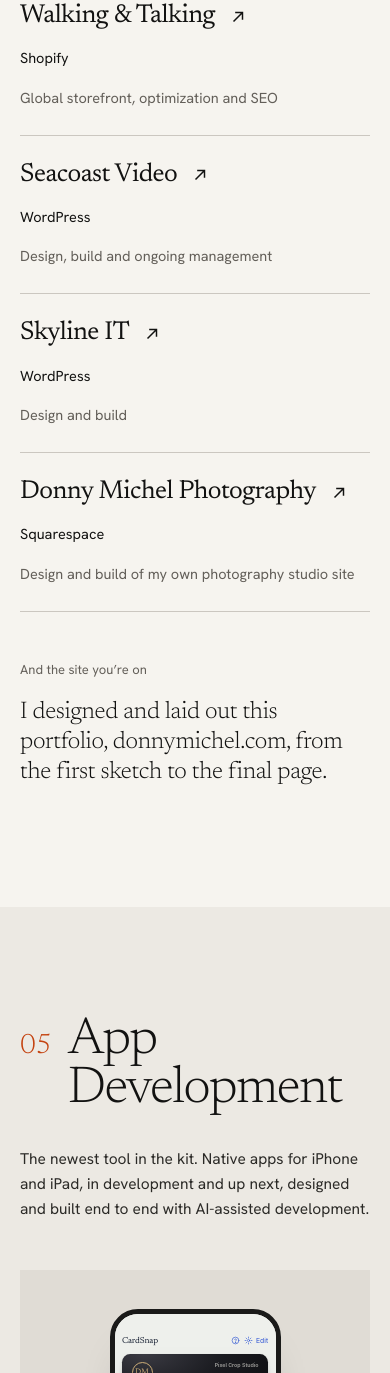
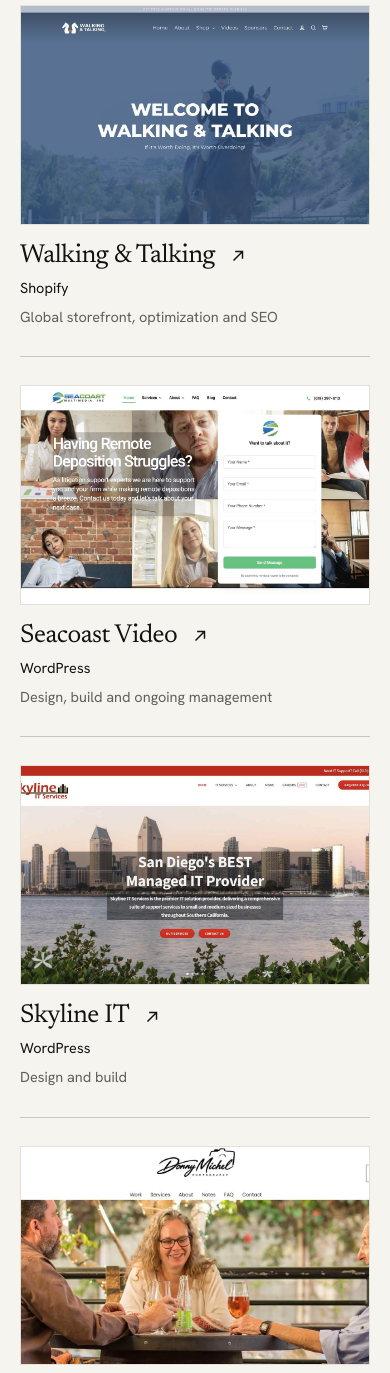
Before and after one commit to Photo-jpg/portfolio, a plain HTML site: page index.html in a window 390 px wide. Shown: the part 6913-8286 px from the top of the page. Drawn offline with Linux system fonts and the light colour scheme.

Commit message:
Add files via upload

```diff
--- a/index.html
+++ b/index.html
@@ -119,6 +119,8 @@ a:hover{opacity:1}
 .cd-status{display:none !important}
 .cd-hide-m{display:none !important}
 .cd-webrow{grid-template-columns:1fr !important}
+.cd-row.cd-webrow{row-gap:6px !important;padding:28px 0 !important}
+.cd-webthumb{order:-1;margin-bottom:12px}
 .cd-sticky{position:static !important}
 .cd-facts{grid-template-columns:1fr !important}
 .cd-fact{border-left:0 !important;padding-left:0 !important;padding-right:0 !important;border-top:1px solid var(--cd-line)}
@@ -462,28 +464,28 @@ a:hover{opacity:1}
 <span style="font-family: 'Newsreader', Georgia, serif; font-weight: 400; font-size: clamp(26px, 2.6vw, 40px); letter-spacing: -0.02em; line-height: 1.05; display: flex; align-items: center; gap: 14px; min-width: 0; overflow-wrap: anywhere">Walking &amp; Talking<svg class="cd-arrow" aria-hidden="true" width="18" height="18" viewBox="0 0 16 16" fill="none" stroke="currentColor" stroke-width="1.3"><path d="M4 12L12 4M5.5 4H12v6.5"></path></svg></span>
 <span style="font-size: 14.5px">Shopify</span>
 <span style="font-size: 14.5px; color: #635F59">Global storefront, optimization and SEO</span>
-<span class="cd-hide-m cd-media" style="aspect-ratio: 16 / 10; background: #D6D2CB; display: block; border: 1px solid #E3E0DA"><span style="display: block; height: 100%"><img src="images/web-walking-talking.jpg" alt="Walking &amp; Talking homepage" loading="lazy" style="width: 100%; height: 100%; object-fit: cover; object-position: 50% 0; display: block"></span></span>
+<span class="cd-webthumb cd-media" style="aspect-ratio: 16 / 10; background: #D6D2CB; display: block; border: 1px solid #E3E0DA"><span style="display: block; height: 100%"><img src="images/web-walking-talking.jpg" alt="Walking &amp; Talking homepage" loading="lazy" style="width: 100%; height: 100%; object-fit: cover; object-position: 50% 0; display: block"></span></span>
 </a>
 
 <a class="cd-row cd-webrow" href="https://seacoastvideo.com" target="_blank" rel="noopener" style="text-decoration: none; display: grid; grid-template-columns: minmax(0, 1.5fr) minmax(0, 0.8fr) minmax(0, 1.3fr) 280px; gap: 16px 32px; align-items: center; padding: 26px 0; border-bottom: 1px solid #CBC7C0">
 <span style="font-family: 'Newsreader', Georgia, serif; font-weight: 400; font-size: clamp(26px, 2.6vw, 40px); letter-spacing: -0.02em; line-height: 1.05; display: flex; align-items: center; gap: 14px; min-width: 0; overflow-wrap: anywhere">Seacoast Video<svg class="cd-arrow" aria-hidden="true" width="18" height="18" viewBox="0 0 16 16" fill="none" stroke="currentColor" stroke-width="1.3"><path d="M4 12L12 4M5.5 4H12v6.5"></path></svg></span>
 <span style="font-size: 14.5px">WordPress</span>
 <span style="font-size: 14.5px; color: #635F59">Design, build and ongoing management</span>
-<span class="cd-hide-m cd-media" style="aspect-ratio: 16 / 10; background: #CBC6BE; display: block; border: 1px solid #E3E0DA"><span style="display: block; height: 100%"><img src="images/web-seacoast.jpg" alt="Seacoast Video homepage" loading="lazy" style="width: 100%; height: 100%; object-fit: cover; object-position: 50% 0; display: block"></span></span>
+<span class="cd-webthumb cd-media" style="aspect-ratio: 16 / 10; background: #CBC6BE; display: block; border: 1px solid #E3E0DA"><span style="display: block; height: 100%"><img src="images/web-seacoast.jpg" alt="Seacoast Video homepage" loading="lazy" style="width: 100%; height: 100%; object-fit: cover; object-position: 50% 0; display: block"></span></span>
 </a>
 
 <a class="cd-row cd-webrow" href="https://skylineits.com" target="_blank" rel="noopener" style="text-decoration: none; display: grid; grid-template-columns: minmax(0, 1.5fr) minmax(0, 0.8fr) minmax(0, 1.3fr) 280px; gap: 16px 32px; align-items: center; padding: 26px 0; border-bottom: 1px solid #CBC7C0">
 <span style="font-family: 'Newsreader', Georgia, serif; font-weight: 400; font-size: clamp(26px, 2.6vw, 40px); letter-spacing: -0.02em; line-height: 1.05; display: flex; align-items: center; gap: 14px; min-width: 0; overflow-wrap: anywhere">Skyline IT<svg class="cd-arrow" aria-hidden="true" width="18" height="18" viewBox="0 0 16 16" fill="none" stroke="currentColor" stroke-width="1.3"><path d="M4 12L12 4M5.5 4H12v6.5"></path></svg></span>
 <span style="font-size: 14.5px">WordPress</span>
 <span style="font-size: 14.5px; color: #635F59">Design and build</span>
-<span class="cd-hide-m cd-media" style="aspect-ratio: 16 / 10; background: #E0DCD5; display: block; border: 1px solid #E3E0DA"><span style="display: block; height: 100%"><img src="images/web-skyline.jpg" alt="Skyline IT homepage" loading="lazy" style="width: 100%; height: 100%; object-fit: cover; object-position: 50% 0; display: block"></span></span>
+<span class="cd-webthumb cd-media" style="aspect-ratio: 16 / 10; background: #E0DCD5; display: block; border: 1px solid #E3E0DA"><span style="display: block; height: 100%"><img src="images/web-skyline.jpg" alt="Skyline IT homepage" loading="lazy" style="width: 100%; height: 100%; object-fit: cover; object-position: 50% 0; display: block"></span></span>
 </a>
 
 <a class="cd-row cd-webrow" href="https://donnymichelphotography.com" target="_blank" rel="noopener" style="text-decoration: none; display: grid; grid-template-columns: minmax(0, 1.5fr) minmax(0, 0.8fr) minmax(0, 1.3fr) 280px; gap: 16px 32px; align-items: center; padding: 26px 0; border-bottom: 1px solid #CBC7C0">
 <span style="font-family: 'Newsreader', Georgia, serif; font-weight: 400; font-size: clamp(26px, 2.6vw, 40px); letter-spacing: -0.02em; line-height: 1.05; display: flex; align-items: center; gap: 14px; min-width: 0; overflow-wrap: anywhere">Donny Michel Photography<svg class="cd-arrow" aria-hidden="true" width="18" height="18" viewBox="0 0 16 16" fill="none" stroke="currentColor" stroke-width="1.3"><path d="M4 12L12 4M5.5 4H12v6.5"></path></svg></span>
 <span style="font-size: 14.5px">Squarespace</span>
 <span style="font-size: 14.5px; color: #635F59">Design and build of my own photography studio site</span>
-<span class="cd-hide-m cd-media" style="aspect-ratio: 16 / 10; background: #D6D2CB; display: block; border: 1px solid #E3E0DA"><span style="display: block; height: 100%"><img src="images/web-dmphoto.jpg" alt="Donny Michel Photography homepage" loading="lazy" style="width: 100%; height: 100%; object-fit: cover; object-position: 50% 0; display: block"></span></span>
+<span class="cd-webthumb cd-media" style="aspect-ratio: 16 / 10; background: #D6D2CB; display: block; border: 1px solid #E3E0DA"><span style="display: block; height: 100%"><img src="images/web-dmphoto.jpg" alt="Donny Michel Photography homepage" loading="lazy" style="width: 100%; height: 100%; object-fit: cover; object-position: 50% 0; display: block"></span></span>
 </a>
 
 </div>
```
